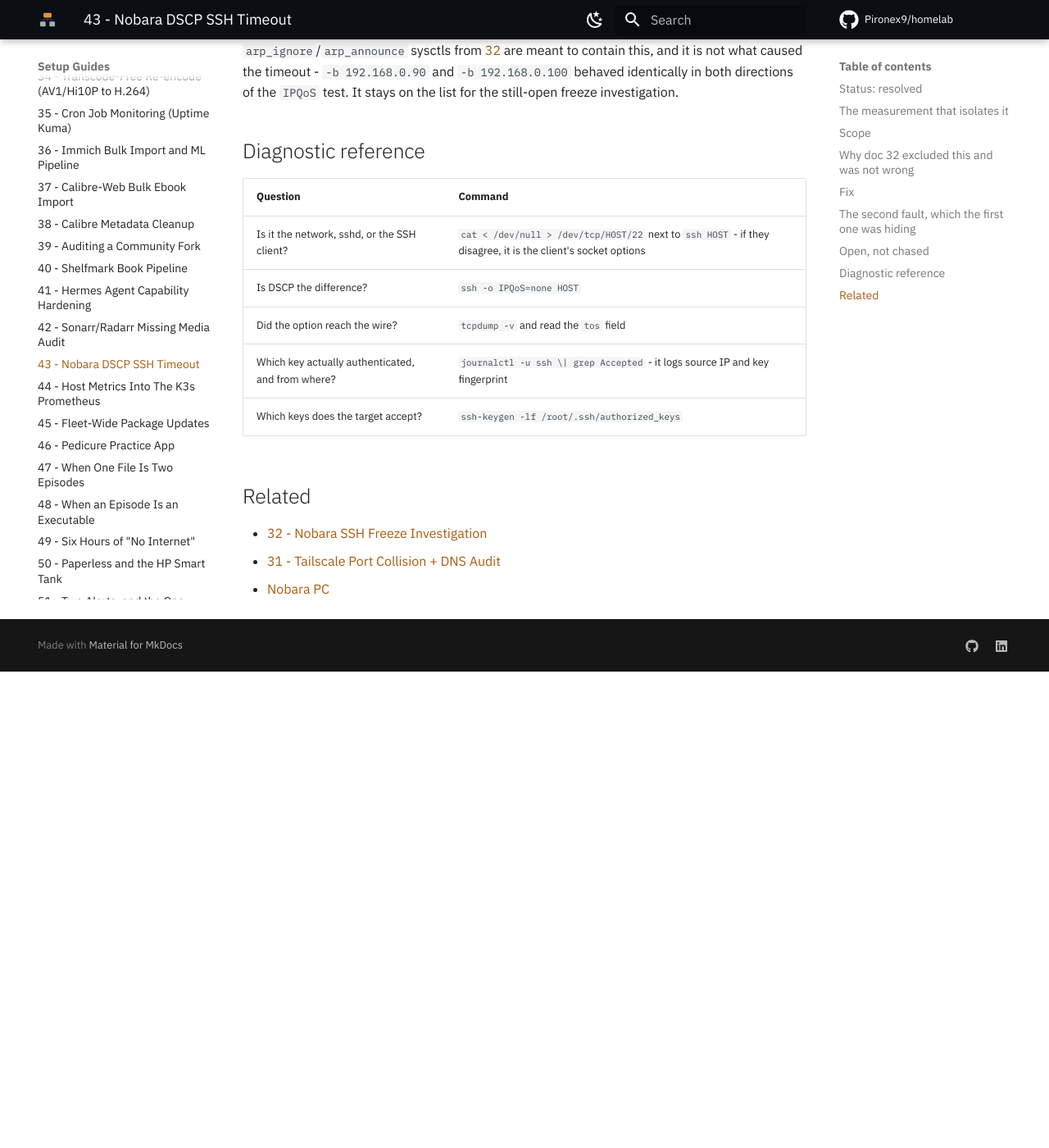
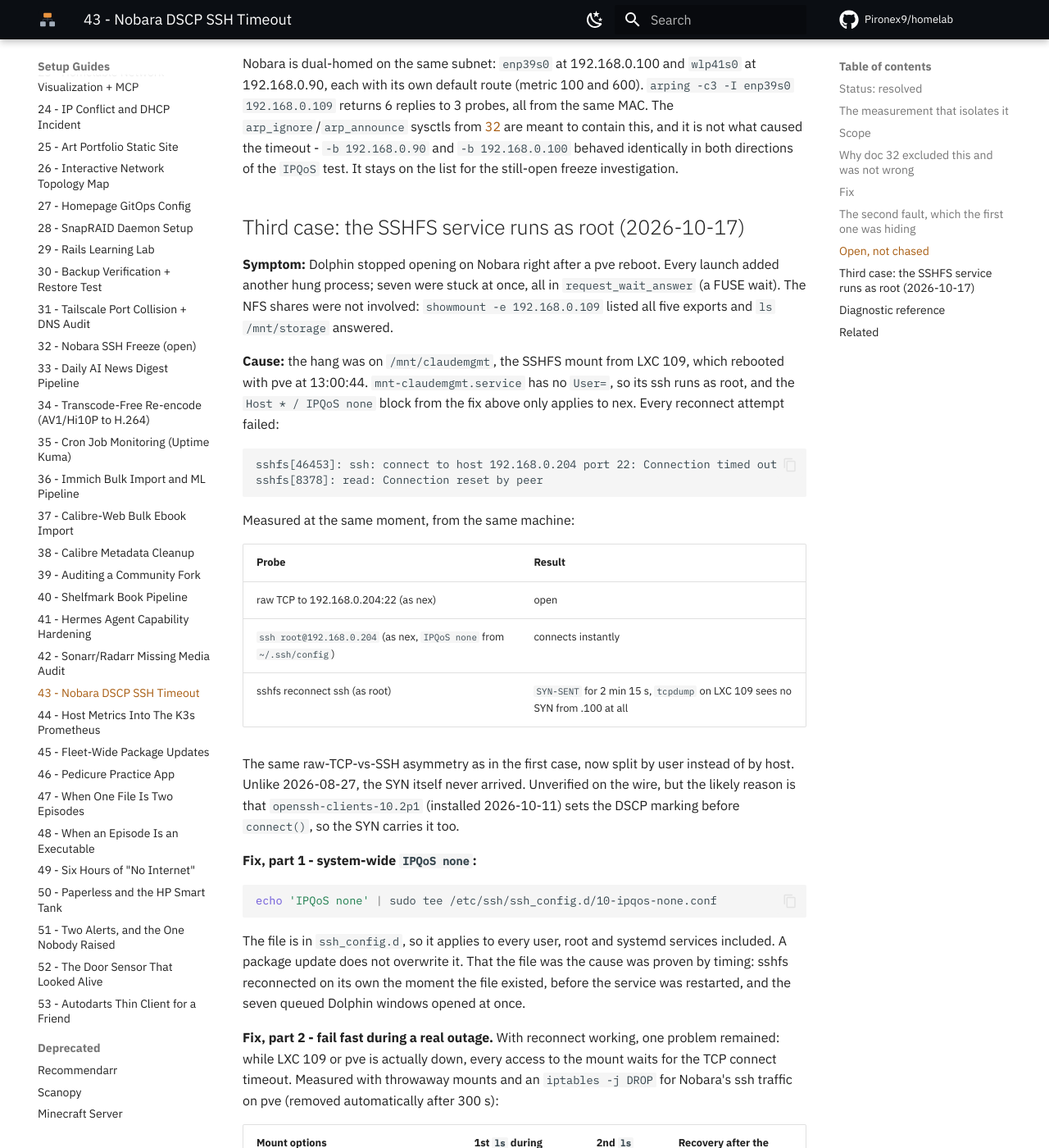
Before and after one commit to Pironex9/homelab, an MkDocs documentation site: the page built from docs/proxmox/43_Nobara_DSCP_SSH_Timeout.md, in a window 1280 px wide and 1400 px high, scrolled down 3552 px. Shown: the whole window at 82% size. Built offline with MkDocs 1.6.1 and Material for MkDocs 9.7.7, drawn with Linux system fonts in a browser that asks for light colours; comment, search, counter and statistics services are not loaded; before the commit the page ends 4371 px from its top, so only the background shows below that; some of the changed text lies outside the part shown.

Commit message:
docs(nobara): root-run sshfs missed the IPQoS fix and hung Dolphin
The IPQoS none fix lived in nex's ~/.ssh/config, so the root-run
mnt-claudemgmt.service could not reconnect after LXC 109 rebooted.
Document the system-wide ssh_config.d fix and the ConnectTimeout=5
drop-in, with the measured 133 s vs 5 s hang during an outage.

````diff
--- a/docs/proxmox/43_Nobara_DSCP_SSH_Timeout.md
+++ b/docs/proxmox/43_Nobara_DSCP_SSH_Timeout.md
@@ -11,6 +11,8 @@
 The report that started it was "Proxmox is not reachable over SSH from Nobara, audit Tailscale". Tailscale turned out to be healthy in every respect and was not involved in either of the two faults found.
 
 A second case, on the server side, followed on 2026-10-16: a Debian 13 sshd marks its own banner DSCP EF, and those packets never reach the pve host's physical NIC. See [53](./53_Autodarts_Thin_Client_For_A_Friend.md).
+
+A third case followed on 2026-10-17: the fix below lived in nex's `~/.ssh/config`, so ssh started by root (the systemd SSHFS service) still marked its packets. See [Third case: the SSHFS service runs as root](#third-case-the-sshfs-service-runs-as-root-2026-10-17).
 
 ## The measurement that isolates it
 
@@ -111,6 +113,56 @@
 
 Nobara is dual-homed on the same subnet: `enp39s0` at 192.168.0.100 and `wlp41s0` at 192.168.0.90, each with its own default route (metric 100 and 600). `arping -c3 -I enp39s0 192.168.0.109` returns 6 replies to 3 probes, all from the same MAC. The `arp_ignore`/`arp_announce` sysctls from [32](./32_Nobara_SSH_Freeze_Investigation.md) are meant to contain this, and it is not what caused the timeout - `-b 192.168.0.90` and `-b 192.168.0.100` behaved identically in both directions of the `IPQoS` test. It stays on the list for the still-open freeze investigation.
 
+## Third case: the SSHFS service runs as root (2026-10-17)
+
+**Symptom:** Dolphin stopped opening on Nobara right after a pve reboot. Every launch added another hung process; seven were stuck at once, all in `request_wait_answer` (a FUSE wait). The NFS shares were not involved: `showmount -e 192.168.0.109` listed all five exports and `ls /mnt/storage` answered.
+
+**Cause:** the hang was on `/mnt/claudemgmt`, the SSHFS mount from LXC 109, which rebooted with pve at 13:00:44. `mnt-claudemgmt.service` has no `User=`, so its ssh runs as root, and the `Host * / IPQoS none` block from the fix above only applies to nex. Every reconnect attempt failed:
+
+```
+sshfs[46453]: ssh: connect to host 192.168.0.204 port 22: Connection timed out
+sshfs[8378]: read: Connection reset by peer
+```
+
+Measured at the same moment, from the same machine:
+
+| Probe | Result |
+|---|---|
+| raw TCP to 192.168.0.204:22 (as nex) | open |
+| `ssh root@192.168.0.204` (as nex, `IPQoS none` from `~/.ssh/config`) | connects instantly |
+| sshfs reconnect ssh (as root) | `SYN-SENT` for 2 min 15 s, `tcpdump` on LXC 109 sees no SYN from .100 at all |
+
+The same raw-TCP-vs-SSH asymmetry as in the first case, now split by user instead of by host. Unlike 2026-08-27, the SYN itself never arrived. Unverified on the wire, but the likely reason is that `openssh-clients-10.2p1` (installed 2026-10-11) sets the DSCP marking before `connect()`, so the SYN carries it too.
+
+**Fix, part 1 - system-wide `IPQoS none`:**
+
+```bash
+echo 'IPQoS none' | sudo tee /etc/ssh/ssh_config.d/10-ipqos-none.conf
+```
+
+The file is in `ssh_config.d`, so it applies to every user, root and systemd services included. A package update does not overwrite it. That the file was the cause was proven by timing: sshfs reconnected on its own the moment the file existed, before the service was restarted, and the seven queued Dolphin windows opened at once.
+
+**Fix, part 2 - fail fast during a real outage.** With reconnect working, one problem remained: while LXC 109 or pve is actually down, every access to the mount waits for the TCP connect timeout. Measured with throwaway mounts and an `iptables -j DROP` for Nobara's ssh traffic on pve (removed automatically after 300 s):
+
+| Mount options | 1st `ls` during outage | 2nd `ls` | Recovery after the outage |
+|---|---|---|---|
+| current (`reconnect`, `ServerAliveInterval=5`) | 133 s | 135 s | automatic, 0 s |
+| plus `ConnectTimeout=5` | 5 s | 5 s | automatic, 0 s |
+
+Applied as a drop-in, `/etc/systemd/system/mnt-claudemgmt.service.d/20-connecttimeout.conf`:
+
+```ini
+[Service]
+ExecStart=
+ExecStart=/usr/bin/sshfs root@192.168.0.204:/root /mnt/claudemgmt -f -o allow_other -o IdentityFile=/home/nex/.ssh/id_ed25519 -o reconnect -o ServerAliveInterval=5 -o ServerAliveCountMax=2 -o ConnectTimeout=5
+```
+
+The empty `ExecStart=` clears the original line; without it systemd rejects a second `ExecStart` on a `Type=simple` unit. Now, when LXC 109 is down, `/mnt/claudemgmt` returns an error after 5 seconds and the rest of Dolphin stays usable.
+
+**Trap when verifying:** `systemctl restart` returns before sshfs has mounted, so an `ls` right after it lists the empty local directory underneath (which holds a stray `homelab` folder) and looks like a broken mount. Check with `findmnt /mnt/claudemgmt` instead.
+
+**Lesson:** a fix in `~/.ssh/config` covers one user. Anything that runs ssh as another user (systemd services, root cron jobs, sshfs mounts) needs the setting in `/etc/ssh/ssh_config.d/`.
+
 ## Diagnostic reference
 
 | Question | Command |
````
Also changed, not shown: docs/hosts/nobara.md (+2 -0 lines).
